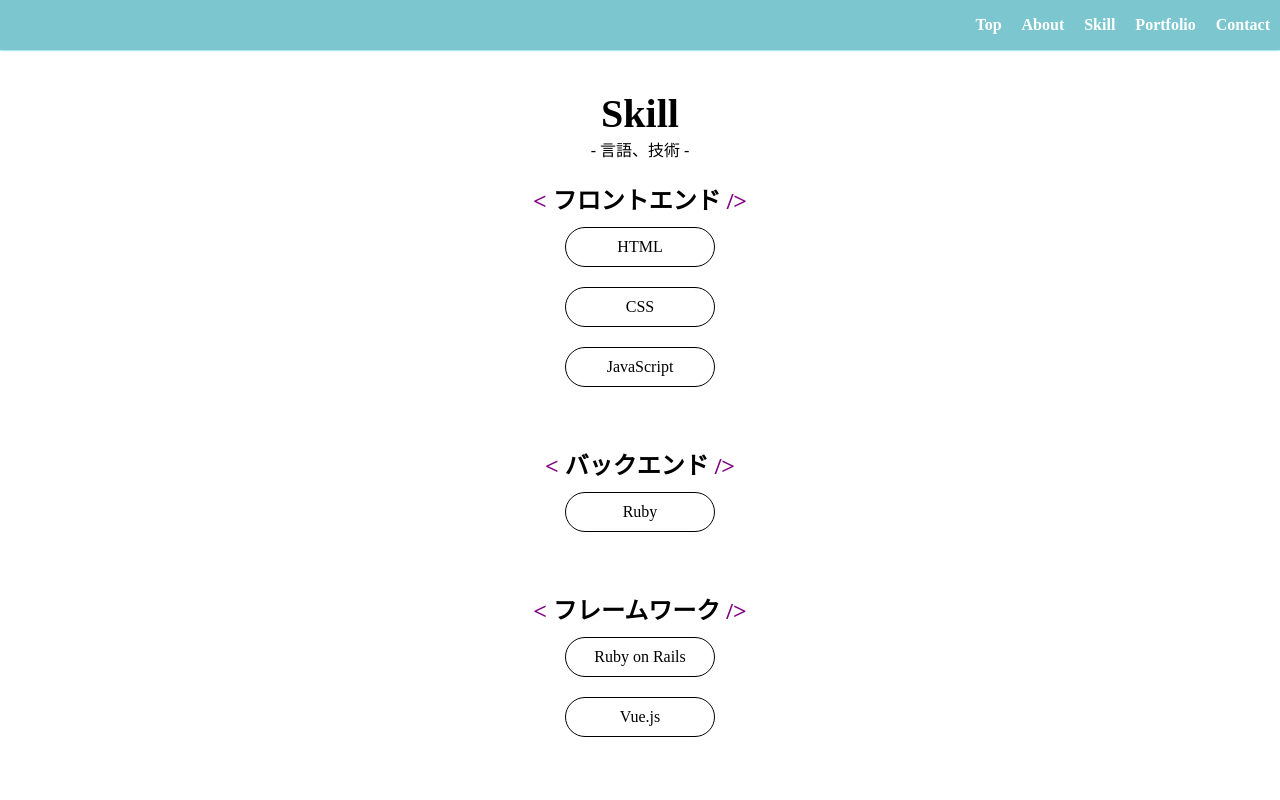
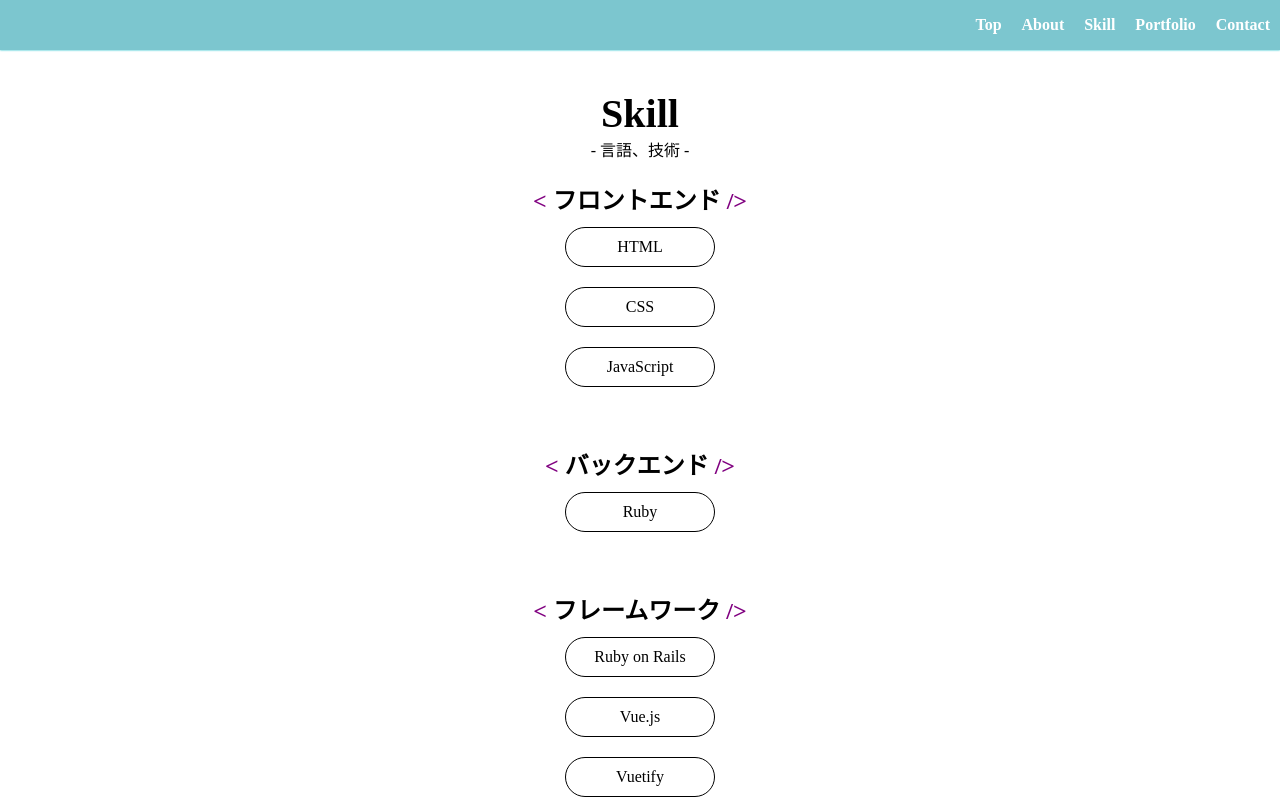
Before and after one commit to ryota-sb/ryota-site, a Vue app: page /skill in a window 1280 px wide. Shown: the top 800 px of the page. Built offline with nearby package versions, Linux system fonts and the light colour scheme.

Commit message:
skill page skill追加

```diff
--- a/src/Views/SkillPage.vue
+++ b/src/Views/SkillPage.vue
@@ -30,6 +30,7 @@
         <ul>
           <li>Ruby on Rails</li>
           <li>Vue.js</li>
+          <li>Vuetify</li>
         </ul>
       </div>
       <div class="group-version-control">
```
